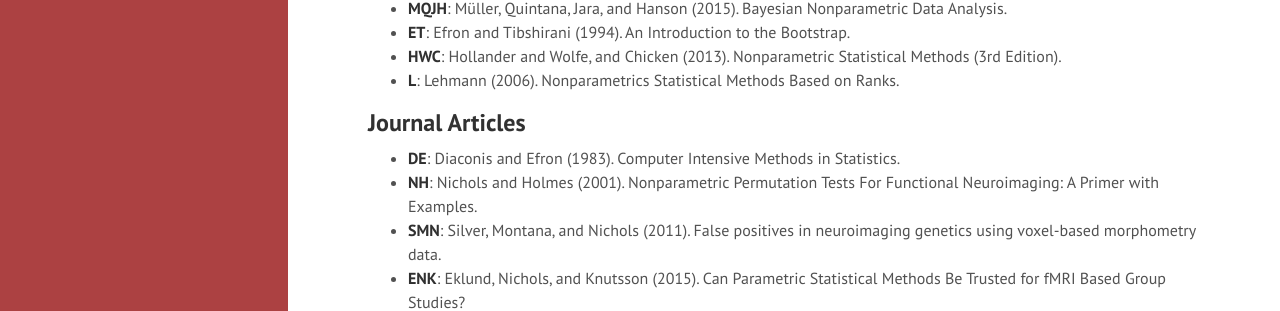
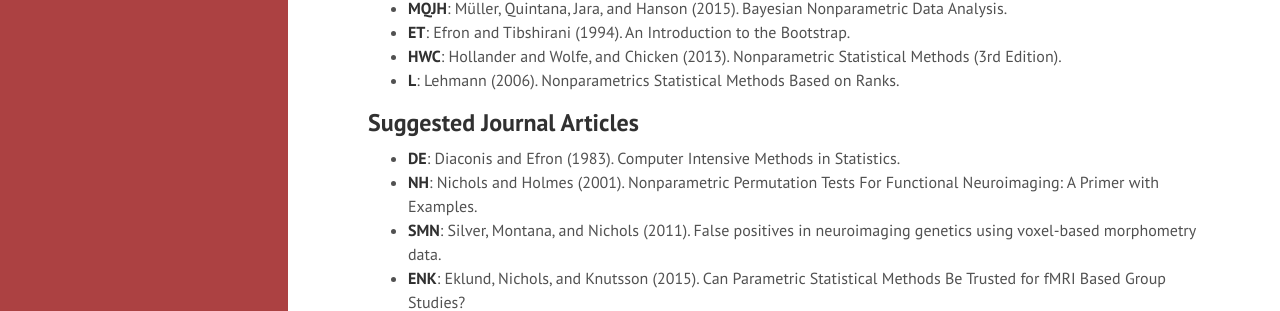
Before and after one commit to ChristofSeiler/ChristofSeiler.github.io, a Jekyll site: the page built from stats205.md, in a window 1280 px wide and 1229 px high. Shown: the part 525-836 px from the top of the window. Built offline with Jekyll 4.4.1, drawn with Linux system fonts in a browser that asks for light colours.

Commit message:
change subtitle

```diff
--- a/stats205.md
+++ b/stats205.md
@@ -21,7 +21,7 @@ Nonparametric analogs of the one- and two-sample t-tests and analysis of varianc
 * **HWC**: Hollander and Wolfe, and Chicken (2013). Nonparametric Statistical Methods (3rd Edition).
 * **L**: Lehmann (2006). Nonparametrics Statistical Methods Based on Ranks.
 
-## Journal Articles
+## Suggested Journal Articles
 * **DE**: Diaconis and Efron (1983). Computer Intensive Methods in Statistics.
 * **NH**: Nichols and Holmes (2001). Nonparametric Permutation Tests For Functional Neuroimaging: A Primer with Examples.
 * **SMN**: Silver, Montana, and Nichols (2011). False positives in neuroimaging genetics using voxel-based morphometry data.
```
